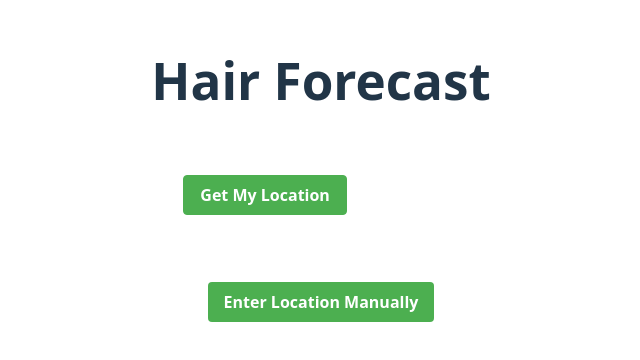
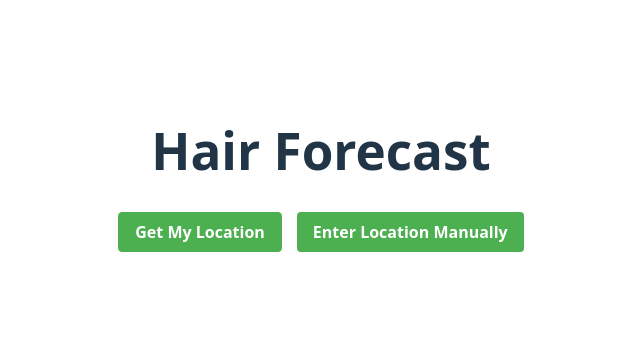
Before and after one commit to Skyfarer/hairforecast, a React (Vite) app: page / in a window 1280 px wide. Shown: the part 220-580 px from the top of the page, without its empty margins (319-959 px from the left). Built offline with nearby package versions, Linux system fonts and the light colour scheme.

Commit message:
style: align buttons and improve layout consistency

```diff
--- a/src/components/LocationFinder.jsx
+++ b/src/components/LocationFinder.jsx
@@ -2,12 +2,9 @@ import React from 'react';
 
 const LocationFinder = ({
   loading,
-  getLocation,
-  error
+  getLocation
 }) => {
   return (
-    <div className="card">
-      <div style={{ display: 'flex', gap: '10px', flexWrap: 'wrap', marginBottom: '15px' }}>
     <button
       onClick={getLocation}
       disabled={loading}
@@ -24,14 +21,6 @@ const LocationFinder = ({
     >
       {loading ? 'Getting location...' : 'Get My Location'}
     </button>
-      </div>
-
-      {error && (
-        <div className="error" style={{ whiteSpace: 'pre-line', color: 'red', margin: '10px 0' }}>
-          {error}
-        </div>
-      )}
-    </div>
   );
 };
 
--- a/src/components/ManualLocationEntry.jsx
+++ b/src/components/ManualLocationEntry.jsx
@@ -143,7 +143,6 @@ const ManualLocationEntry = ({ onLocationSubmit, loading }) => {
 
   return (
     <div>
-      <h2>Hair Forecast</h2>
 
       {/* Country Selection */}
       <div style={{ marginBottom: '20px' }}>
--- a/src/components/WeatherDisplay.jsx
+++ b/src/components/WeatherDisplay.jsx
@@ -10,7 +10,7 @@ const WeatherDisplay = ({ weatherData, useMetric = false, onToggleUnits }) => {
         <button
           onClick={onToggleUnits}
           style={{
-            padding: '5px 10px',
+            padding: '8px 16px',
             backgroundColor: '#4CAF50',
             color: 'white',
             border: '1px solid #4CAF50',
--- a/src/pages/HomePage.jsx
+++ b/src/pages/HomePage.jsx
@@ -93,13 +93,13 @@ function HomePage() {
     <>
       <h1>Hair Forecast</h1>
 
-      <LocationFinder
-        loading={loading}
-        getLocation={getLocation}
-        error={error}
-      />
+      <div style={{ display: 'flex', gap: '15px', margin: '20px 0' }}>
+        <LocationFinder
+          loading={loading}
+          getLocation={getLocation}
+          error={error}
+        />
 
-      <div style={{ margin: '20px 0' }}>
         <Link to="/manual-location" style={{
           padding: '8px 16px',
           backgroundColor: '#4CAF50',
@@ -107,11 +107,18 @@ function HomePage() {
           borderRadius: '4px',
           textDecoration: 'none',
           fontWeight: 'bold',
-          display: 'inline-block'
+          display: 'inline-block',
+          height: 'fit-content'
         }}>
           Enter Location Manually
         </Link>
       </div>
+
+      {error && (
+        <div className="error" style={{ whiteSpace: 'pre-line', color: 'red', margin: '10px 0' }}>
+          {error}
+        </div>
+      )}
 
       {location && (
         <div>
--- a/src/pages/ManualLocationPage.jsx
+++ b/src/pages/ManualLocationPage.jsx
@@ -84,7 +84,7 @@ function ManualLocationPage() {
     <>
       <h1>Location Weather Lookup</h1>
 
-      <div style={{ margin: '20px 0' }}>
+      <div style={{ display: 'flex', alignItems: 'center', margin: '20px 0' }}>
         <Link to="/" style={{
           padding: '8px 16px',
           backgroundColor: '#4CAF50',
@@ -92,10 +92,13 @@ function ManualLocationPage() {
           borderRadius: '4px',
           textDecoration: 'none',
           fontWeight: 'bold',
-          display: 'inline-block'
+          display: 'inline-block',
+          marginRight: '20px'
         }}>
           Back to Home
         </Link>
+
+        <h2 style={{ margin: '0' }}>Hair Forecast</h2>
       </div>
 
       <ManualLocationEntry
```
Lines whose indentation alone changed are shown as unchanged.
